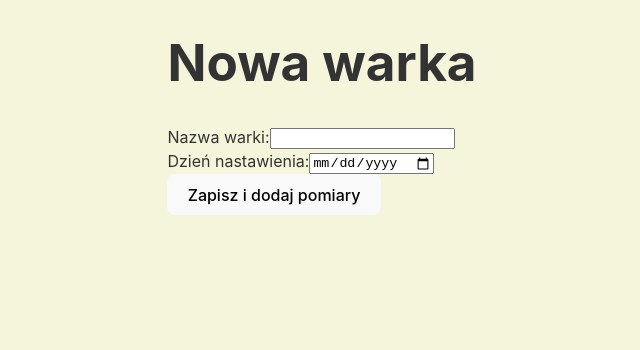
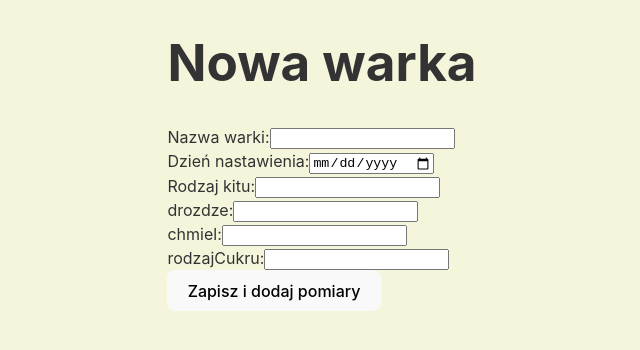
Before and after one commit to 88JW/PWA_Dear_Bier, a React (Vite) app: page /dziennik/nowa-warka in a window 1280 px wide. Shown: the top 350 px of the page, without its empty margins (318-958 px from the left). Built offline with nearby package versions, Linux system fonts and the light colour scheme.

Commit message:
Dziennik pomiary fix

```diff
--- a/dev-dist/sw.js
+++ b/dev-dist/sw.js
@@ -82,7 +82,7 @@ define(['./workbox-54d0af47'], (function (workbox) { 'use strict';
     "revision": "3ca0b8505b4bec776b69afdba2768812"
   }, {
     "url": "index.html",
-    "revision": "0.bbo1r2m8lv"
+    "revision": "0.187frnr43c8"
   }], {});
   workbox.cleanupOutdatedCaches();
   workbox.registerRoute(new workbox.NavigationRoute(workbox.createHandlerBoundToURL("index.html"), {
--- a/src/App.css
+++ b/src/App.css
@@ -8,7 +8,7 @@
   width: 200px;
   height: 150px;
   margin: 10px;
-  background-color: #f0f0f0;
+  background-color: #bda87e;
   border-radius: 10px;
   display: flex;
   justify-content: center;
@@ -16,10 +16,11 @@
   font-size: 18px;
   cursor: pointer;
   transition: background-color 0.3s ease;
+  color:#333;
 }
 
 .tile:hover {
-  background-color: #e0e0e0;
+  background-color: #a18e69;
 }
 
 body {
--- a/src/NowaWarka.jsx
+++ b/src/NowaWarka.jsx
@@ -55,6 +55,28 @@ function NowaWarka() {
           <input type="date" id="data" {...register("data", { required: true })} />
           {errors.data && <span>To pole jest wymagane</span>}
         </div>
+        <div>
+          <label htmlFor="data">Rodzaj kitu:</label>
+          <input type="text" id="rodzajKitu" {...register("rodzajKitu", { required: true })} />
+          {errors.rodzajKitu && <span>To pole jest wymagane</span>}
+        </div>
+        <div>
+          <label htmlFor="data">drozdze:</label>
+          <input type="text" id="drozdze" {...register("drozdze", { required: true })} />
+          {errors.drozdze && <span>To pole jest wymagane</span>}
+        </div>
+        <div>
+          <label htmlFor="data">chmiel:</label>
+          <input type="text" id="chmiel" {...register("chmiel", { required: true })} />
+          {errors.chmiel && <span>To pole jest wymagane</span>}
+        </div>
+        <div>
+          <label htmlFor="data">rodzajCukru:</label>
+          <input type="text" id="rodzajCukru" {...register("rodzajCukru", { required: true })} />
+          {errors.rodzajCukru && <span>To pole jest wymagane</span>}
+        </div>
+
+
         {/* ... pozostałe pola formularza ... */}
         <button type="submit">Zapisz i dodaj pomiary</button>
       </form>
--- a/src/SzczegolyWarki.jsx
+++ b/src/SzczegolyWarki.jsx
@@ -186,7 +186,7 @@ function SzczegolyWarki() {
         {/* Blg */}
         <TextField
           label="Blg"
-          type="number"
+          type="text"
           {...register("blg")}
           fullWidth
           sx={{ marginBottom: 2 }}
@@ -195,7 +195,7 @@ function SzczegolyWarki() {
         {/* Temperatura */}
         <TextField
           label="Temperatura"
-          type="number"
+          type="text"
           {...register("temperatura")}
           fullWidth
           sx={{ marginBottom: 2 }}
```
